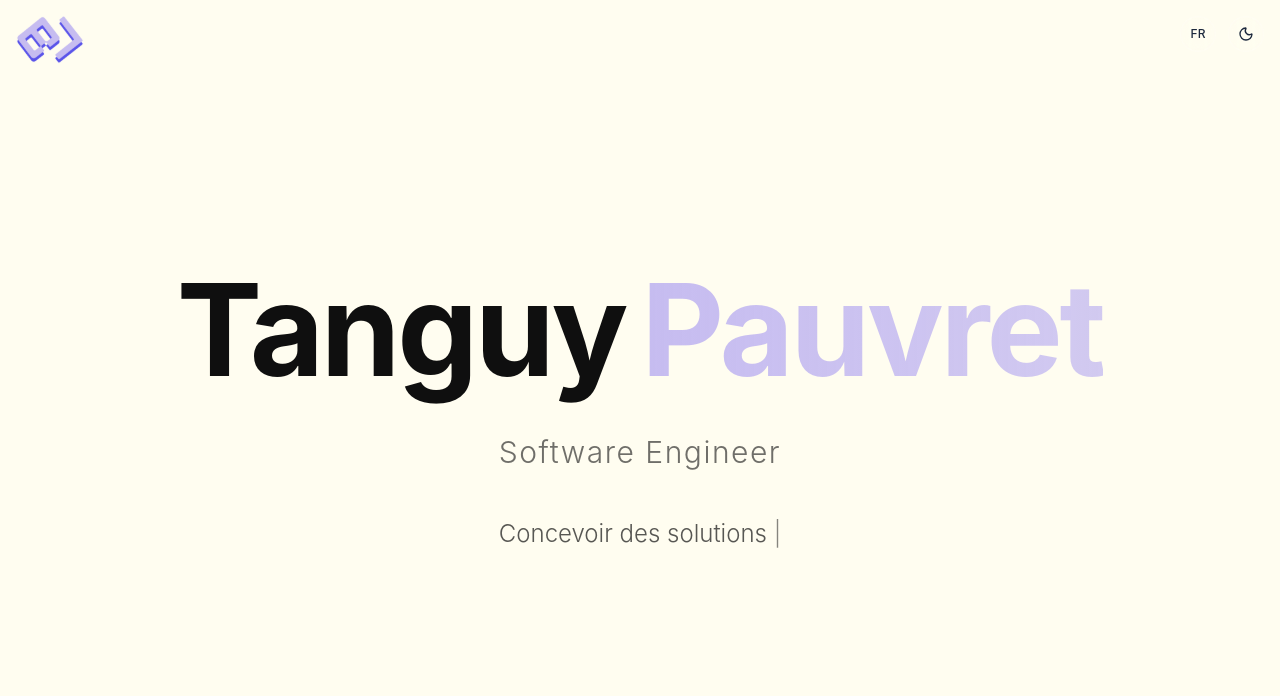
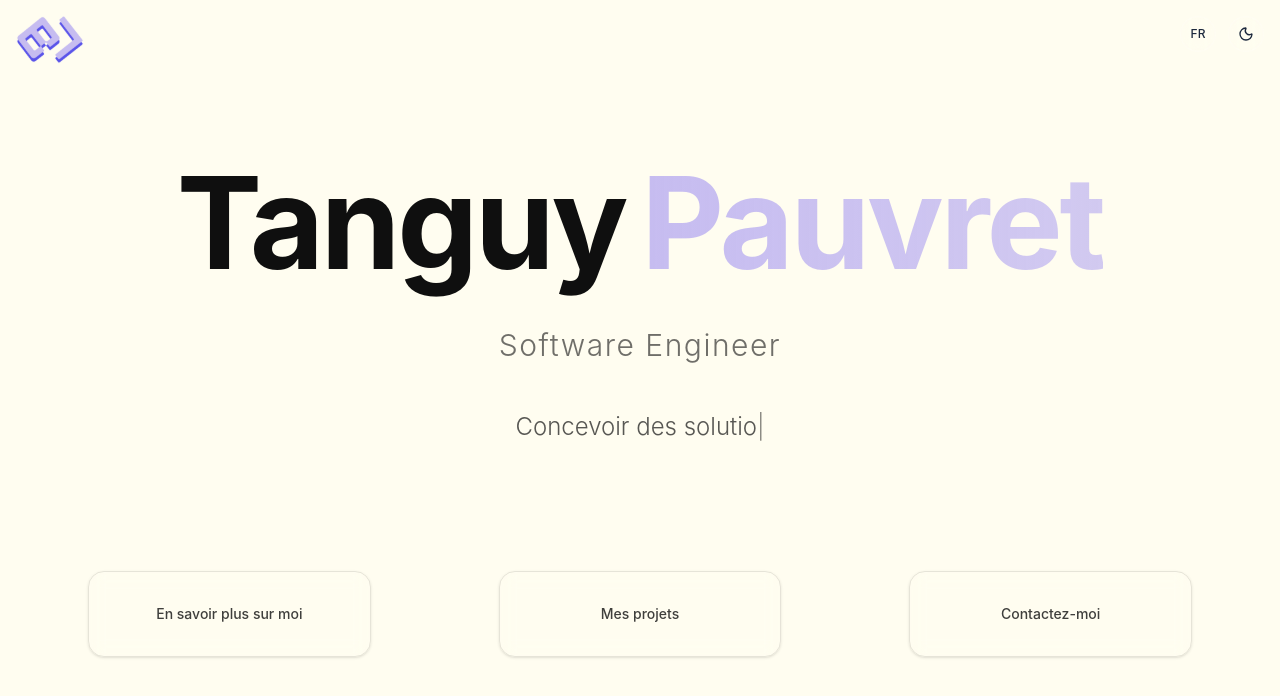
Before and after one commit to Bima42/portfolio, a React (Vite) app: page / in a window 1280 px wide. Shown: the top 696 px of the page. Built offline with nearby package versions, Linux system fonts and the light colour scheme.

Commit message:
feat(home): add buttons for redirection

```diff
--- a/src/components/home/HeroSection.tsx
+++ b/src/components/home/HeroSection.tsx
@@ -1,6 +1,7 @@
 import { useLanguage } from '@/hooks/useLanguage';
 import { motion, type Variants } from 'framer-motion';
 import { useEffect, useState } from 'react';
+import { HeroButtons } from './molecules';
 
 function TypewriterText({ text }: { text: string; }) {
   const [displayText, setDisplayText] = useState('');
@@ -19,7 +20,7 @@ function TypewriterText({ text }: { text: string; }) {
       }, 100);
 
       return () => clearInterval(typeInterval);
-    }, 3000);
+    }, 3300);
 
     return () => clearTimeout(startTimer);
   }, [text]);
@@ -100,6 +101,9 @@ export function HeroSection() {
               <TypewriterText text={t("pages.home.greeting")} />
             </p>
           </motion.div>
+
+          {/* Hero Buttons */}
+          <HeroButtons />
         </motion.div>
       </div>
     </section>
--- a/src/components/home/ProjectCard.tsx
+++ /dev/null
@@ -1,66 +0,0 @@
-import { useLanguage } from '../../hooks/useLanguage';
-
-export interface Project {
-  title: string;
-  technologies: string[];
-  description: string;
-}
-
-interface ProjectCardProps {
-  project: Project;
-  index: number;
-  isVisible: boolean;
-}
-
-export function ProjectCard({ project, index, isVisible }: ProjectCardProps) {
-  const { currentLanguage: language } = useLanguage();
-
-  return (
-    <div
-      className={`group bg-gradient-to-br from-primary/10 to-secondary/5 dark:from-primary/5 dark:to-secondary/10
-        p-xl rounded-2xl border border-primary/20 hover:border-primary/40
-        transition-all duration-300 hover:transform hover:scale-105 hover:rotate-1
-        hover:shadow-lg hover:shadow-primary/10 cursor-pointer
-        ${isVisible ? 'opacity-100 translate-y-0' : 'opacity-0 translate-y-8'}`}
-      style={{
-        transitionDelay: isVisible ? `${index * 200}ms` : '0ms'
-      }}
-    >
-      <div className="mb-lg">
-        <h3 className="text-xl font-bold text-foreground mb-md group-hover:text-primary transition-colors">
-          {project.title}
-        </h3>
-
-        <div className="flex flex-wrap gap-sm mb-md">
-          {project.technologies.map((tech) => (
-            <span
-              key={tech}
-              className="px-sm py-xs text-xs font-medium bg-primary/20 text-primary rounded-md
-                group-hover:bg-primary/30 transition-colors"
-            >
-              {tech}
-            </span>
-          ))}
-        </div>
-
-        <p className="text-foreground/70 group-hover:text-foreground/90 transition-colors">
-          {project.description}
-        </p>
-      </div>
-
-      <div className="flex items-center text-primary group-hover:translate-x-1 transition-transform">
-        <span className="text-sm font-medium">
-          {language === 'fr' ? 'Voir le projet' : 'View project'}
-        </span>
-        <svg
-          className="w-4 h-4 ml-sm"
-          fill="none"
-          stroke="currentColor"
-          viewBox="0 0 24 24"
-        >
-          <path strokeLinecap="round" strokeLinejoin="round" strokeWidth={2} d="M9 5l7 7-7 7" />
-        </svg>
-      </div>
-    </div>
-  );
-}
--- a/src/components/home/ProjectsSection.tsx
+++ /dev/null
@@ -1,37 +0,0 @@
-import { forwardRef } from 'react';
-import { useLanguage } from '../../hooks/useLanguage';
-import { ProjectCard, type Project } from './ProjectCard';
-
-interface ProjectsSectionProps {
-  projects: Project[];
-  isVisible: boolean;
-}
-
-export const ProjectsSection = forwardRef<HTMLElement, ProjectsSectionProps>(
-  ({ projects, isVisible }, ref) => {
-    const { currentLanguage: language } = useLanguage();
-
-    return (
-      <section ref={ref} className="py-3xl bg-background relative">
-        <div className="container mx-auto px-lg">
-          <h2 className={`text-3xl md:text-4xl font-bold text-center text-foreground mb-2xl transition-all duration-800 ${
-            isVisible ? 'opacity-100 translate-y-0' : 'opacity-0 translate-y-8'
-          }`}>
-            {language === 'fr' ? 'Projets Récents' : 'Recent Projects'}
-          </h2>
-
-          <div className="grid md:grid-cols-2 lg:grid-cols-3 gap-lg max-w-6xl mx-auto">
-            {projects.map((project, index) => (
-              <ProjectCard
-                key={project.title}
-                project={project}
-                index={index}
-                isVisible={isVisible}
-              />
-            ))}
-          </div>
-        </div>
-      </section>
-    );
-  }
-);
--- /dev/null
+++ b/src/components/home/atoms/HeroButton.tsx
@@ -0,0 +1,57 @@
+import { Link } from '@tanstack/react-router';
+import { motion } from 'framer-motion';
+
+interface HeroButtonProps {
+  href: string;
+  children: React.ReactNode;
+  className?: string;
+}
+
+export function HeroButton({ href, children, className = '' }: HeroButtonProps) {
+  return (
+    <motion.div
+      whileHover={{ scale: 1.02 }}
+      whileTap={{ scale: 0.98 }}
+      transition={{ duration: 0.2, ease: "easeOut" }}
+      className={className}
+    >
+      <Link
+        to={href}
+        className="
+          group
+          relative
+          block
+          px-4
+          py-8
+          rounded-xl
+          border
+          dark:bg-background-elevated
+          border-foreground/10
+          hover:from-primary/5
+          hover:to-primary/10
+          hover:border-primary/20
+          backdrop-blur-sm
+          transition-all
+          duration-300
+          ease-out
+          shadow-sm
+          hover:shadow-md
+          hover:shadow-primary/5
+          hover:-translate-y-0.5
+        "
+      >
+        <div className="
+          text-center
+          text-sm
+          font-medium
+          text-foreground/80
+          group-hover:text-primary
+          transition-colors
+          duration-300
+        ">
+          {children}
+        </div>
+      </Link>
+    </motion.div>
+  );
+}
--- /dev/null
+++ b/src/components/home/atoms/index.ts
@@ -0,0 +1 @@
+export { HeroButton } from './HeroButton';
--- a/src/components/home/index.ts
+++ b/src/components/home/index.ts
@@ -1,3 +1 @@
 export { HeroSection } from './HeroSection';
-export { ProjectsSection } from './ProjectsSection';
-export { ProjectCard, type Project } from './ProjectCard';
--- /dev/null
+++ b/src/components/home/molecules/HeroButtons.tsx
@@ -0,0 +1,74 @@
+import { motion, type Variants } from 'framer-motion';
+import { useLanguage } from '@/hooks/useLanguage';
+import { HeroButton } from '../atoms';
+
+export function HeroButtons() {
+  const { t } = useLanguage();
+
+  const containerVariants: Variants = {
+    hidden: { opacity: 0 },
+    visible: {
+      opacity: 1,
+      transition: {
+        delayChildren: 0.2,
+        staggerChildren: 0.15
+      }
+    }
+  };
+
+  const buttonVariants: Variants = {
+    hidden: {
+      opacity: 0,
+      y: 30,
+      scale: 0.95
+    },
+    visible: {
+      opacity: 1,
+      y: 0,
+      scale: 1,
+      transition: {
+        duration: 0.6,
+        ease: "easeOut"
+      }
+    }
+  };
+
+  const buttons = [
+    {
+      href: '/about',
+      text: t('pages.home.buttons.knowMore')
+    },
+    {
+      href: '/projects',
+      text: t('pages.home.buttons.projects')
+    },
+    {
+      href: '/contact',
+      text: t('pages.home.buttons.contact')
+    }
+  ];
+
+  return (
+    <motion.div
+      className="mt-6xl"
+      variants={containerVariants}
+      initial="hidden"
+      whileInView="visible"
+      viewport={{ once: true, amount: 0.3 }}
+    >
+      <div className="grid grid-cols-1 md:grid-cols-3 gap-6xl mx-3xl">
+        {buttons.map((button) => (
+          <motion.div
+            key={button.href}
+            variants={buttonVariants}
+            className="w-full"
+          >
+            <HeroButton href={button.href}>
+              {button.text}
+            </HeroButton>
+          </motion.div>
+        ))}
+      </div>
+    </motion.div>
+  );
+}
--- /dev/null
+++ b/src/components/home/molecules/index.ts
@@ -0,0 +1 @@
+export { HeroButtons } from './HeroButtons';
--- a/src/index.css
+++ b/src/index.css
@@ -6,6 +6,7 @@
 @theme {
   /* Colors */
   --color-background: #FFFDF0;
+  --color-background-elevated: #FFFFFF;
   --color-foreground: #0F0F0F;
   --color-primary: #C6BCF0;
   --color-secondary: #6100FF;
@@ -46,6 +47,7 @@
 
 .dark {
   --color-background: #0F0F0F;
+  --color-background-elevated: #1A1A1A;
   --color-foreground: #FFFDF0;
   --color-primary: #C6BCF0;
   --color-secondary: #8A4FFF;
--- a/src/locales/en.json
+++ b/src/locales/en.json
@@ -17,7 +17,12 @@
   "pages": {
     "home": {
       "title": "Home",
-      "greeting": "Building useful solutions for people"
+      "greeting": "Building useful solutions for people",
+      "buttons": {
+        "knowMore": "Know more about me",
+        "projects": "My projects",
+        "contact": "Contact me"
+      }
     },
     "about": {
       "title": "About"
--- a/src/locales/fr.json
+++ b/src/locales/fr.json
@@ -17,7 +17,12 @@
   "pages": {
     "home": {
       "title": "Accueil",
-      "greeting": "Concevoir des solutions utiles aux gens"
+      "greeting": "Concevoir des solutions utiles aux gens",
+      "buttons": {
+        "knowMore": "En savoir plus sur moi",
+        "projects": "Mes projets",
+        "contact": "Contactez-moi"
+      }
     },
     "about": {
       "title": "À propos"
```
